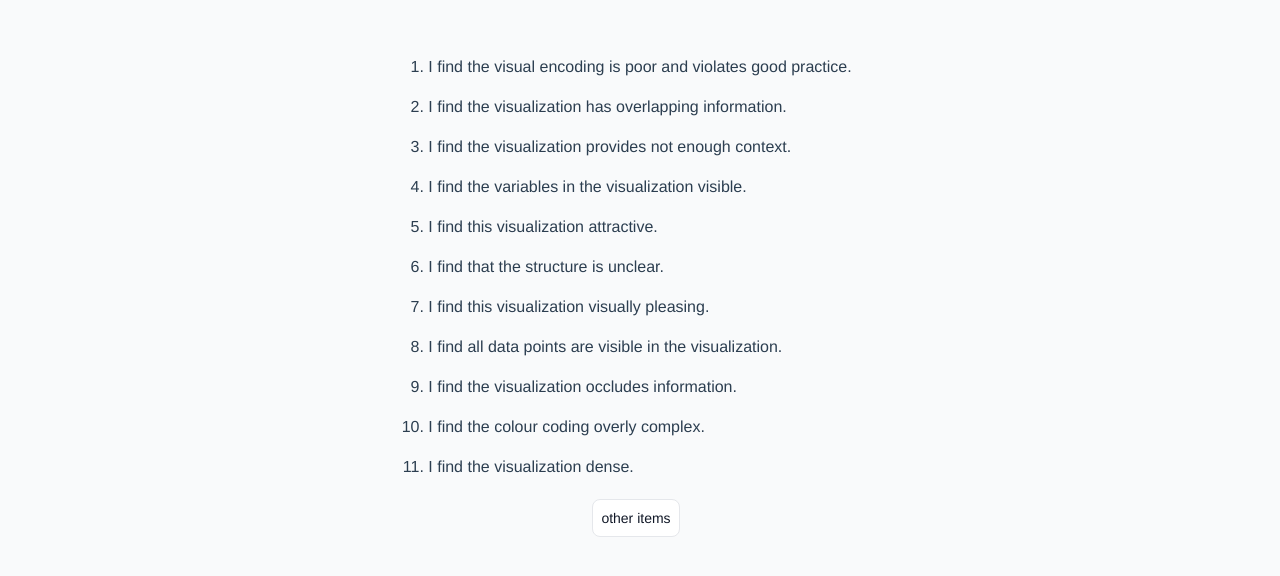
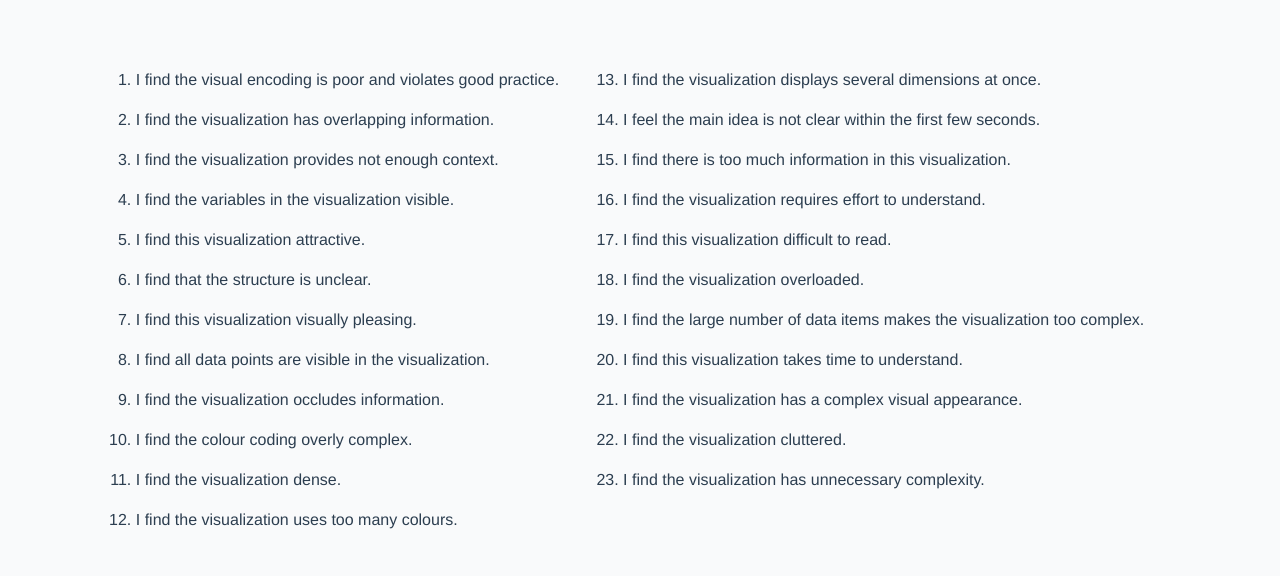
Before and after one commit to sarahoxhaj/cognitiveInterviews, a Vue app: page /OtherItems in a window 1280 px wide. Shown: the part 108-684 px from the top of the page. Built offline with nearby package versions, Linux system fonts and the light colour scheme.

Commit message:
adding timestamp

```diff
--- a/src/components/ItemValidation.vue
+++ b/src/components/ItemValidation.vue
@@ -183,12 +183,17 @@ export default {
 
         async submitSurvey() {
             try {
+                const timestamp = new Date().toLocaleString("sv-SE", {
+                    timeZone: "Europe/Vienna"
+                });
+
                 const userData = {
                     id: this.userID,
                     gender: sessionStorage.getItem("gender"),
                     age: sessionStorage.getItem("age"),
                     education: sessionStorage.getItem("education"),
                     practiceRating: sessionStorage.getItem("practiceRating"),
+                    timestamp,
                 };
 
                 await addDoc(collection(db, "userData"), userData);
@@ -198,6 +203,7 @@ export default {
                     ratings: this.ratings,
                     itemOrder: this.questions.map(q => q.id),
                     additionalComment: "",
+                    timestamp,
                 };
 
                 await addDoc(collection(db, "item-ratings"), ratingsData);
--- a/src/components/OtherItems.vue
+++ b/src/components/OtherItems.vue
@@ -1,16 +1,18 @@
 <template>
     <div class="bg-gray-50 dark:bg-slate-600 flex flex-col items-center justify-center min-h-screen">
-        <ol :start="startNumber" class="list-decimal mt-4 max-w-5xl text-left dark:text-white">
-            <li v-for="(item, index) in currentItems" :key="index" class="mt-4 first:mt-0">
-                {{ item }}
-            </li>
-        </ol>
+        <div class="flex flex-row gap-x-16 mt-4 max-w-5xl">
+            <ol class="list-decimal text-left dark:text-white">
+                <li v-for="(item, index) in leftItems" :key="'l' + index" class="mt-4 first:mt-0">
+                    {{ item }}
+                </li>
+            </ol>
 
-        <button v-if="showButton"
-            class="mt-5 py-2 px-2 me-2 mb-2 text-sm font-medium text-gray-900 focus:outline-none bg-white rounded-lg border border-gray-200 hover:bg-gray-100 hover:text-blue-700 focus:z-10 focus:ring-4 focus:ring-gray-100 dark:focus:ring-gray-700 dark:text-black dark:border-gray-600 dark:hover:text-white dark:hover:bg-gray-400"
-            @click="nextGroup">
-            other items
-        </button>
+            <ol :start="rightStartNumber" class="list-decimal text-left dark:text-white">
+                <li v-for="(item, index) in rightItems" :key="'r' + index" class="mt-4 first:mt-0">
+                    {{ item }}
+                </li>
+            </ol>
+        </div>
     </div>
 </template>
 
@@ -44,30 +46,20 @@ export default {
                 'I find the visualization cluttered.',
                 'I find the visualization has unnecessary complexity.',
             ],
-            groupSize: 11,
-            currentGroupIndex: 0,
-            showButton: true
         }
     },
     computed: {
-        groups() {
-            const groups = []
-            for (let i = 0; i < this.allItems.length; i += this.groupSize) {
-                groups.push(this.allItems.slice(i, i + this.groupSize))
-            }
-            return groups
+        halfSize() {
+            return Math.ceil(this.allItems.length / 2)
         },
-        currentItems() {
-            return this.groups[this.currentGroupIndex]
+        leftItems() {
+            return this.allItems.slice(0, this.halfSize)
         },
-        startNumber() {
-            return this.currentGroupIndex * this.groupSize + 1
-        }
-    },
-    methods: {
-        nextGroup() {
-            this.currentGroupIndex = (this.currentGroupIndex + 1) % this.groups.length
-            this.showButton = false
+        rightItems() {
+            return this.allItems.slice(this.halfSize)
+        },
+        rightStartNumber() {
+            return this.leftItems.length + 1
         }
     }
 }
```
